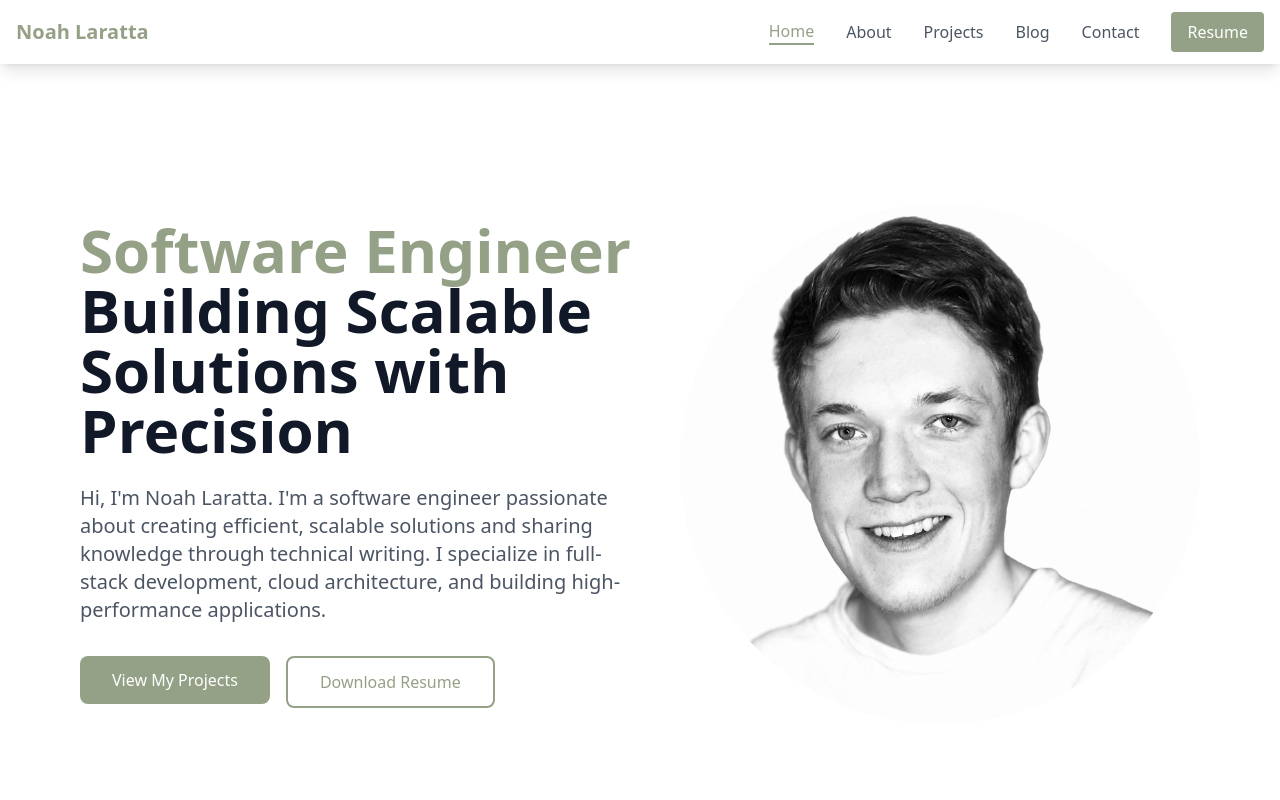
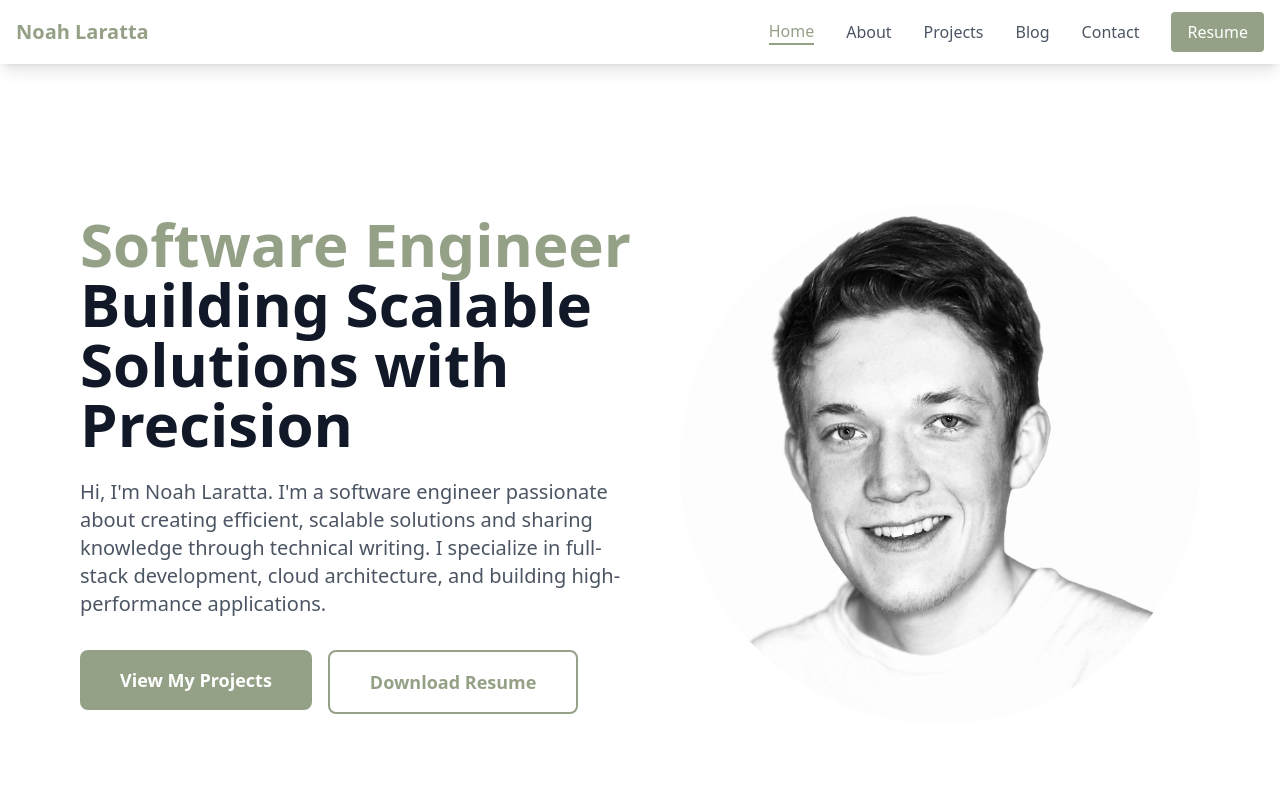
Before and after one commit to nlaratta/noahlaratta, a Next.js app: page / in a window 1280 px wide. Shown: the top 800 px of the page. Built offline with nearby package versions, Linux system fonts and the light colour scheme.

Commit message:
More Prominent Calls-to-Action

```diff
--- a/pages/index.tsx
+++ b/pages/index.tsx
@@ -34,7 +34,7 @@ export default function Home() {
               >
                 <Link
                   href="/projects"
-                  className="inline-block bg-sage text-white px-8 py-3 rounded-lg font-medium hover:bg-sage-dark transition-colors duration-300"
+                  className="inline-block bg-sage text-white px-10 py-4 text-lg rounded-lg font-semibold hover:bg-sage-dark hover:shadow-lg transform hover:-translate-y-0.5 transition-all duration-300"
                 >
                   View My Projects
                 </Link>
@@ -48,7 +48,7 @@ export default function Home() {
                   href="/resume.pdf"
                   target="_blank"
                   rel="noopener noreferrer"
-                  className="inline-block bg-white text-sage border-2 border-sage px-8 py-3 rounded-lg font-medium hover:bg-sage hover:text-white transition-colors duration-300"
+                  className="inline-block bg-white text-sage border-2 border-sage px-10 py-4 text-lg rounded-lg font-semibold hover:bg-sage hover:text-white hover:shadow-lg transform hover:-translate-y-0.5 transition-all duration-300"
                 >
                   Download Resume
                 </a>
```
